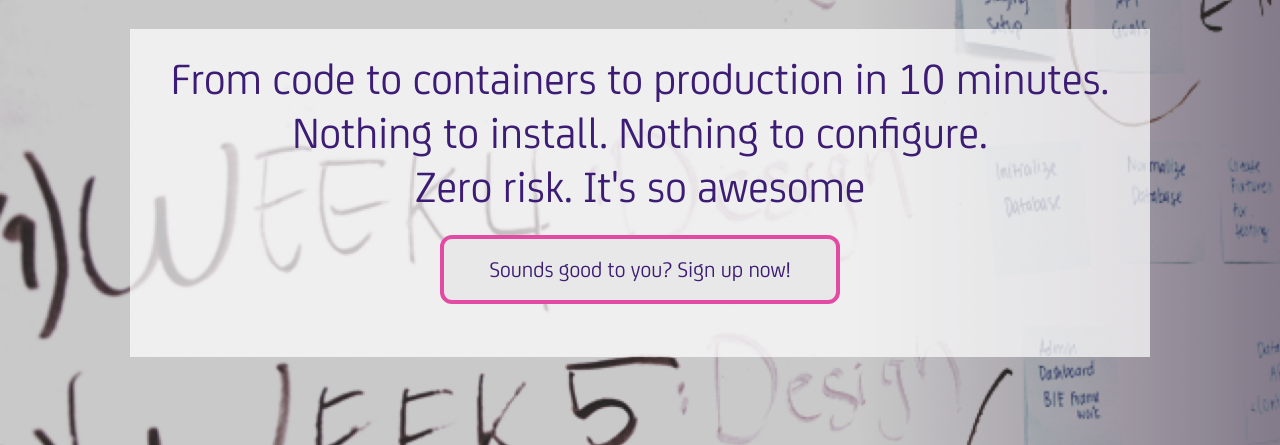
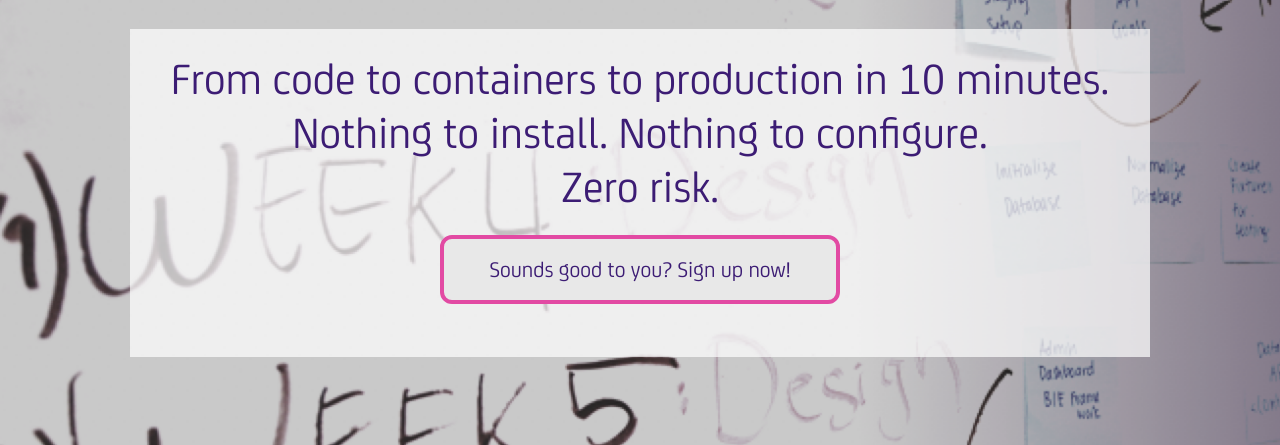
Before and after one commit to npmcdn-to-unpkg-bot/landingpage, a website: page app/index.html in a window 1280 px wide. Shown: the part 355-800 px from the top of the page. Drawn offline with Linux system fonts and the light colour scheme.

Commit message:
Update index.html

```diff
--- a/app/index.html
+++ b/app/index.html
@@ -68,7 +68,7 @@
             <div class="intro__tagline__blurb">
                 From code to containers to production in 10 minutes.<br />
                 Nothing to install. Nothing to configure.<br />
-                Zero risk. It's so awesome
+                Zero risk.
             </div>
             <div class="intro__tagline__signup">
             <a href="https://goo.gl/forms/Ysmqt7Y79Z7J8lDy1">
```
